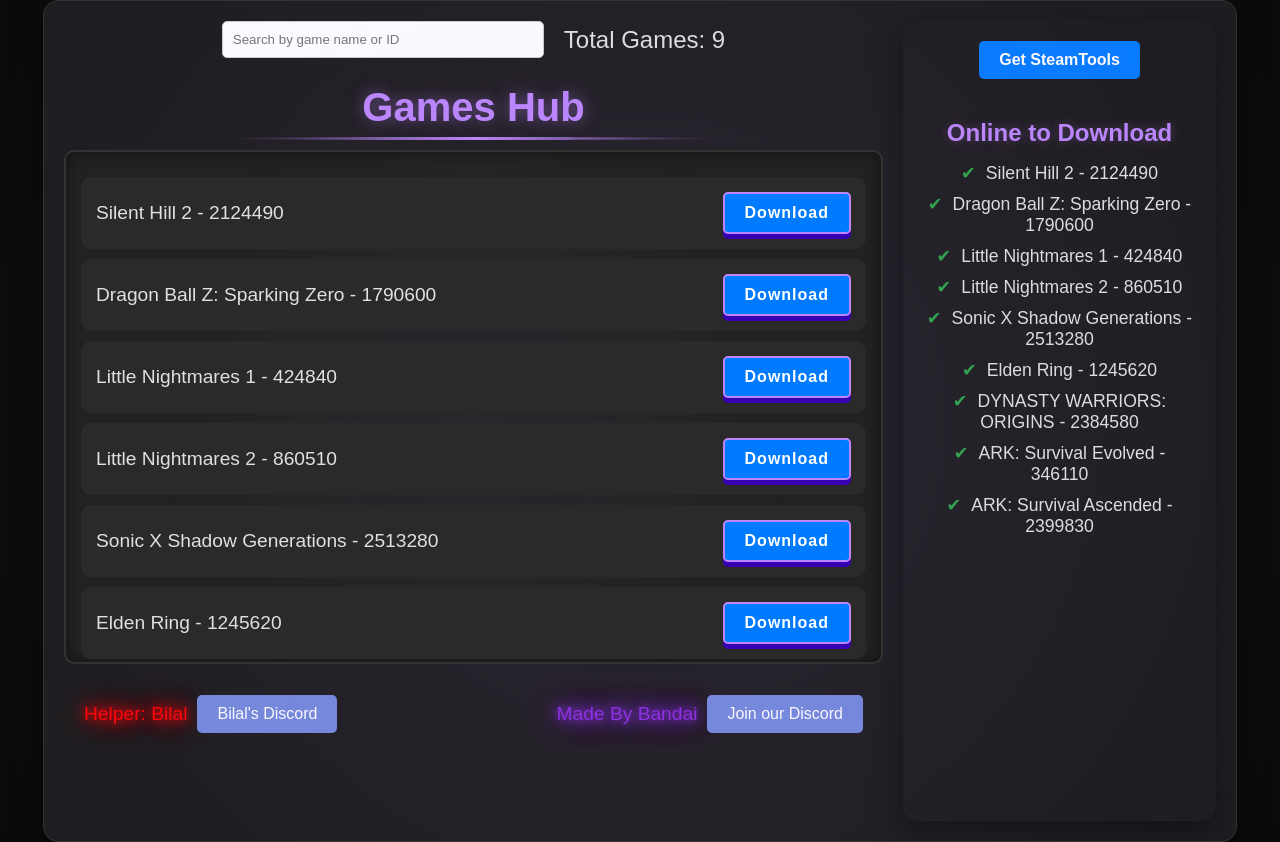
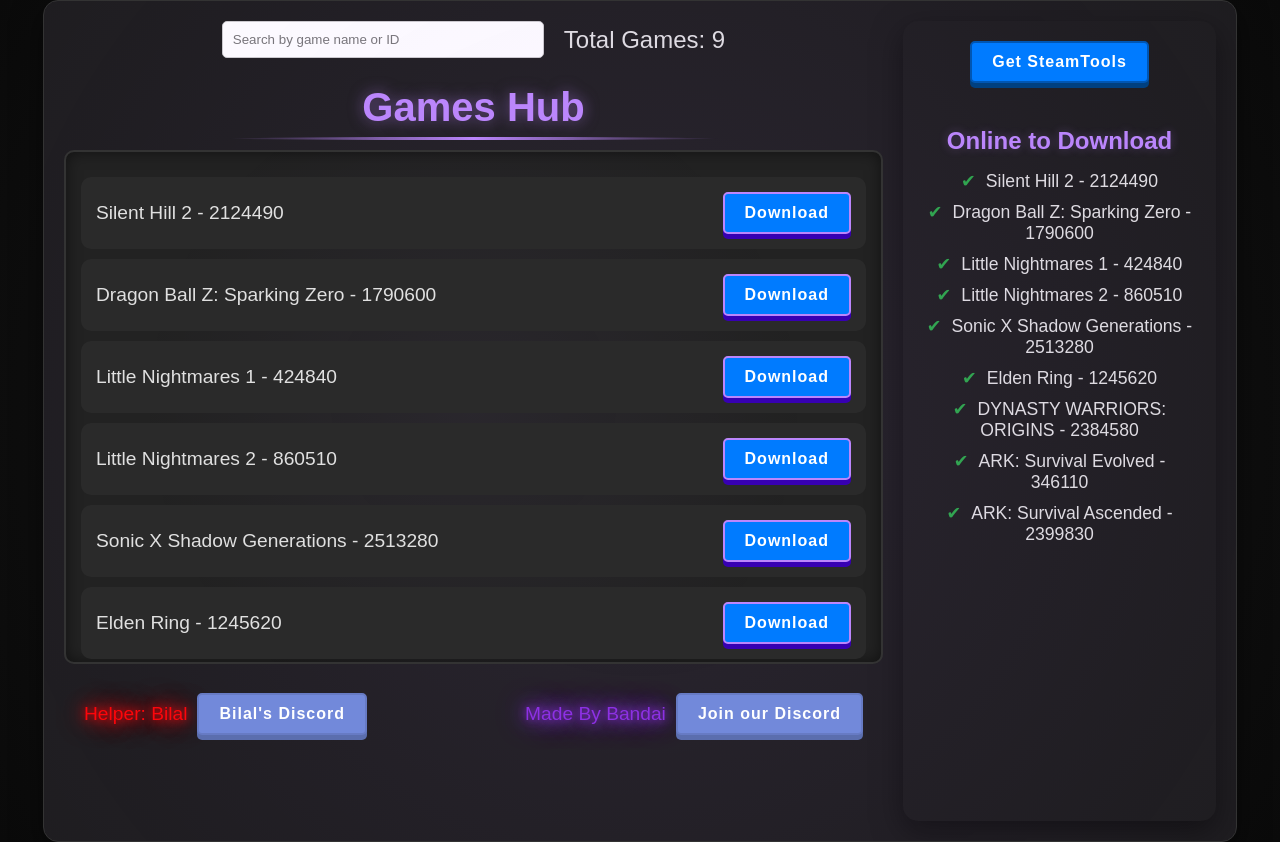
Before and after one commit to Taffywaffylolz/GamesHub., a plain HTML site: page index.html in a window 1280 px wide. Drawn offline with Linux system fonts and the light colour scheme.

Commit message:
Update styles.css

```diff
--- a/styles.css
+++ b/styles.css
@@ -176,6 +176,100 @@ h1::after {
   transform: translateY(4px);
 }
 
+/* SteamTools Button Styling */
+.steamtools-btn {
+  text-decoration: none;
+  color: #ffffff;
+  background-color: #007bff; /* Blue background */
+  padding: 10px 20px;
+  border-radius: 5px;
+  transition: all 0.3s ease;
+  position: relative;
+  overflow: hidden;
+  border: 2px solid #0056b3; /* Darker blue border */
+  box-shadow: 0 5px 0 #004080; /* Darker blue shadow for 3D effect */
+  font-weight: bold;
+  letter-spacing: 1px;
+  animation: jump 1s infinite ease-in-out; /* Add jumping animation */
+}
+
+.steamtools-btn:hover {
+  background-color: #0056b3; /* Darker blue on hover */
+  box-shadow: 0 3px 0 #003366; /* Adjust shadow on hover */
+  transform: translateY(2px);
+}
+
+.steamtools-btn:active {
+  box-shadow: 0 1px 0 #003366;
+  transform: translateY(4px);
+}
+
+/* Bilal's Discord Button Styling */
+.helper-section .discord-btn {
+  text-decoration: none;
+  color: #ffffff;
+  background-color: #7289DA; /* Discord brand color */
+  padding: 10px 20px;
+  border-radius: 5px;
+  transition: all 0.3s ease;
+  position: relative;
+  overflow: hidden;
+  border: 2px solid #677bc4; /* Slightly darker border */
+  box-shadow: 0 5px 0 #5b6eae; /* Darker shadow for 3D effect */
+  font-weight: bold;
+  letter-spacing: 1px;
+  animation: jump 1s infinite ease-in-out; /* Add jumping animation */
+}
+
+.helper-section .discord-btn:hover {
+  background-color: #677bc4; /* Slightly darker on hover */
+  box-shadow: 0 3px 0 #5b6eae; /* Adjust shadow on hover */
+  transform: translateY(2px);
+}
+
+.helper-section .discord-btn:active {
+  box-shadow: 0 1px 0 #5b6eae;
+  transform: translateY(4px);
+}
+
+/* Join our Discord Button Styling */
+.made-by-section .discord-btn {
+  text-decoration: none;
+  color: #ffffff;
+  background-color: #7289DA; /* Discord brand color */
+  padding: 10px 20px;
+  border-radius: 5px;
+  transition: all 0.3s ease;
+  position: relative;
+  overflow: hidden;
+  border: 2px solid #677bc4; /* Slightly darker border */
+  box-shadow: 0 5px 0 #5b6eae; /* Darker shadow for 3D effect */
+  font-weight: bold;
+  letter-spacing: 1px;
+  animation: jump 1s infinite ease-in-out; /* Add jumping animation */
+}
+
+.made-by-section .discord-btn:hover {
+  background-color: #677bc4; /* Slightly darker on hover */
+  box-shadow: 0 3px 0 #5b6eae; /* Adjust shadow on hover */
+  transform: translateY(2px);
+}
+
+.made-by-section .discord-btn:active {
+  box-shadow: 0 1px 0 #5b6eae;
+  transform: translateY(4px);
+}
+
+/* Jump Animation */
+@keyframes jump {
+  0%, 100% {
+    transform: translateY(0); /* Start and end at normal position */
+  }
+  50% {
+    transform: translateY(-10px); /* Jump up */
+  }
+}
+
 /* Scrollbar Styling */
 .file-list::-webkit-scrollbar {
   width: 12px;
```
